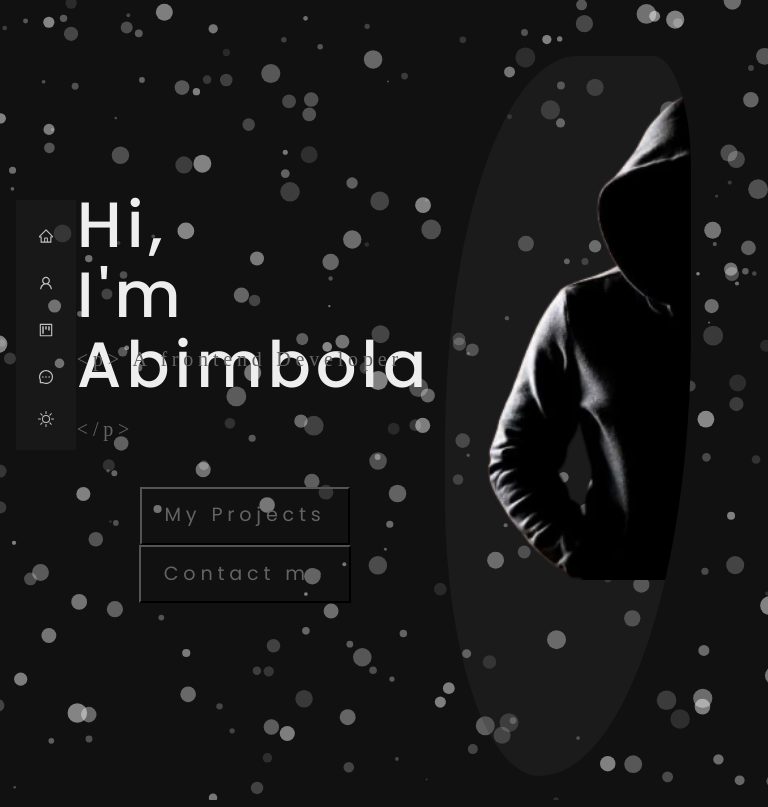
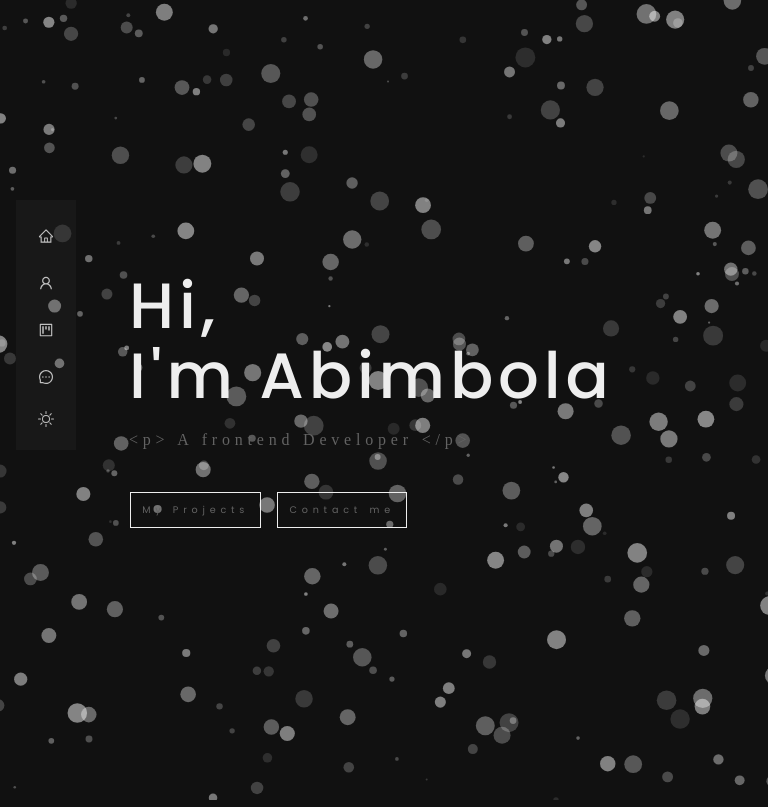
Before and after one commit to bimbo-ade/myPortfolio2, a React (Create React App) app: page / in a window 768 px wide. Built offline with nearby package versions, Linux system fonts and the light colour scheme.

Commit message:
style: responsiveness

```diff
--- a/src/components/Banner/Banner.css
+++ b/src/components/Banner/Banner.css
@@ -133,18 +133,64 @@
 
   .banner-content .btn {
     display: flex;
-    justify-content: space-between;
-    width: 90%;
+    align-items: center;
+    width: 310px;
     margin: 0 auto;
+    padding: 0;
   }
   .banner-content button {
     padding: 0.6rem 0.7rem;
     margin-right: 0;
-    border: 1px solid white;
+    border: 1px solid var(--white);
     font-size: 0.6rem;
+    margin-right: 1rem;
   }
 
   .banner-img {
     display: none;
   }
 }
+
+@media (min-width: 768px) and (max-width: 1023px) {
+  .banner-wrapper {
+    width: 100%;
+    grid-template-columns: 100%;
+    left: 0;
+  }
+  .banner-content {
+    align-items: center;
+  }
+  .banner-content h1 {
+    font-size: 4rem;
+    line-height: 70px;
+    width: 510px;
+    align-items: center;
+    margin-bottom: 5rem;
+  }
+  .banner-content h1::after {
+    font-size: 16px;
+    bottom: -4rem;
+  }
+
+  .banner-content .btn {
+    display: flex;
+    align-items: center;
+    width: 510px;
+    margin: 0 auto;
+    padding: 0;
+  }
+  .banner-content button {
+    padding: 0.6rem 0.7rem;
+    margin-right: 0;
+    border: 1px solid var(--white);
+    font-size: 0.6rem;
+    margin-right: 1rem;
+  }
+  .banner-img {
+    display: none;
+  }
+  p {
+    color: var(--white);
+    display: flex;
+  }
+}
--- a/src/components/Banner/Banner.jsx
+++ b/src/components/Banner/Banner.jsx
@@ -27,6 +27,11 @@ const Banner = () => {
             <span>l</span>
             <span>a</span>
           </h1>
+          <p hidden>
+            Lorem ipsum dolor sit, amet consectetur adipisicing elit. Maxime,
+            quisquam quam quia perspiciatis explicabo soluta sequi eos.
+            Architecto, aut sequi.
+          </p>
           <div className="btn">
             <button>
               {" "}
--- a/src/components/Contact/Contact.css
+++ b/src/components/Contact/Contact.css
@@ -130,3 +130,39 @@ textarea::placeholder {
 .form button:hover span {
   width: 100%;
 }
+
+@media (min-width: 320px) and (max-width: 767px) {
+  .header {
+    font-size: 2.5rem;
+    line-height: 40px;
+    width: 310px;
+    padding-bottom: 1rem;
+    text-align: left;
+  }
+  .underlay {
+    left: 4rem;
+    bottom: 1rem;
+    font-size: 11rem;
+  }
+
+  .contact-cont {
+    display: grid;
+    grid-template-columns: 100%;
+    width: 100%;
+    margin-top: 0;
+  }
+  .contact {
+    margin-top: 0;
+  }
+  .form {
+    width: 100%;
+    margin-left: 0;
+    margin-top: 3rem;
+  }
+  button {
+    padding: 0.6rem 0.7rem;
+    margin-right: 0;
+    border: 1px solid white;
+    font-size: 0.6rem;
+  }
+}
--- a/src/components/Projects/Projects.css
+++ b/src/components/Projects/Projects.css
@@ -149,3 +149,14 @@
     transition: 0.3s;
   }
 }
+
+@media (min-width: 768px) and (max-width: 1023px) {
+  .project-container-card {
+    display: flex;
+    flex-direction: column;
+    justify-content: space-between;
+    align-items: center;
+    width: 100%;
+    margin-top: 0;
+  }
+}
```
